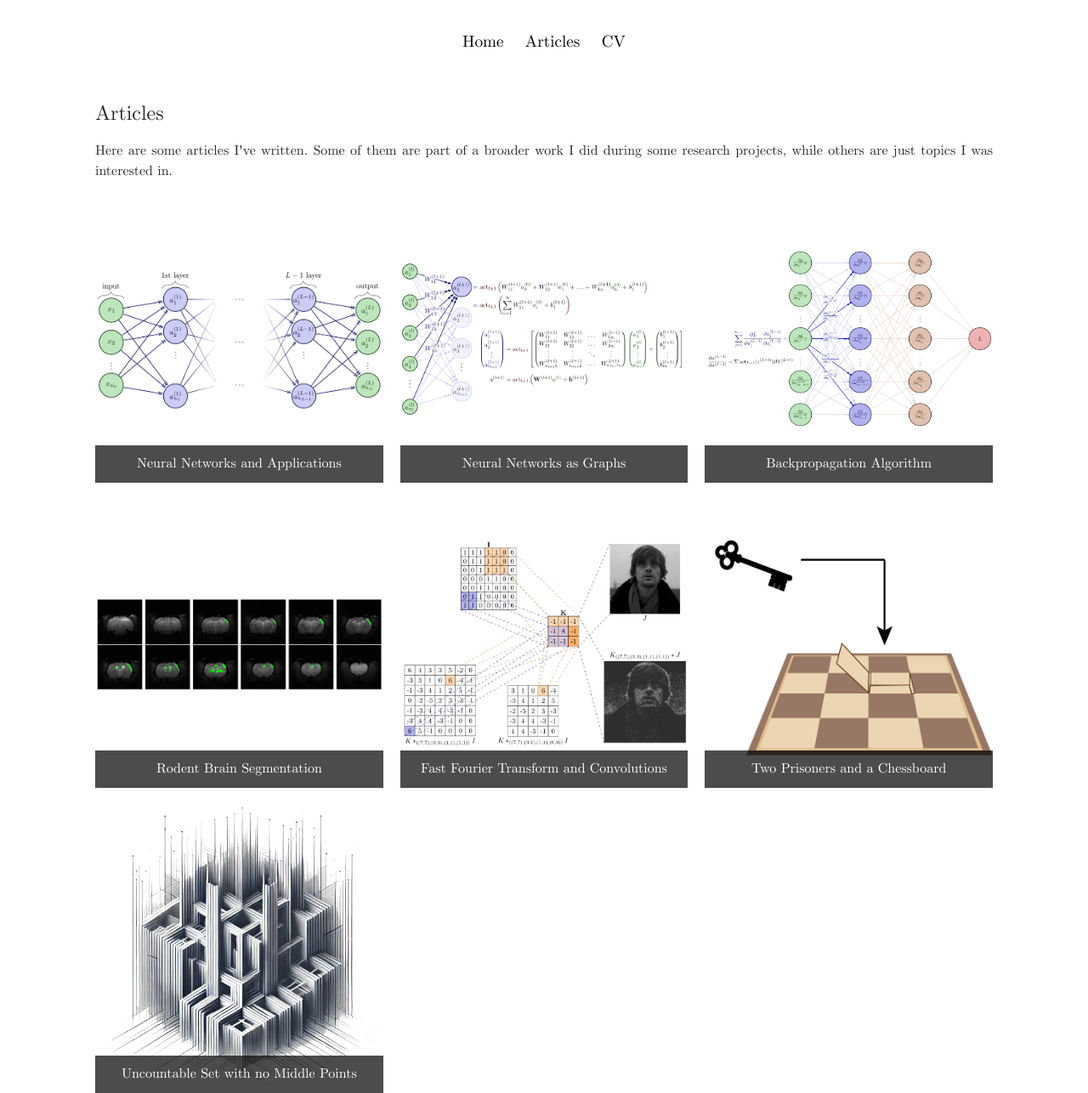
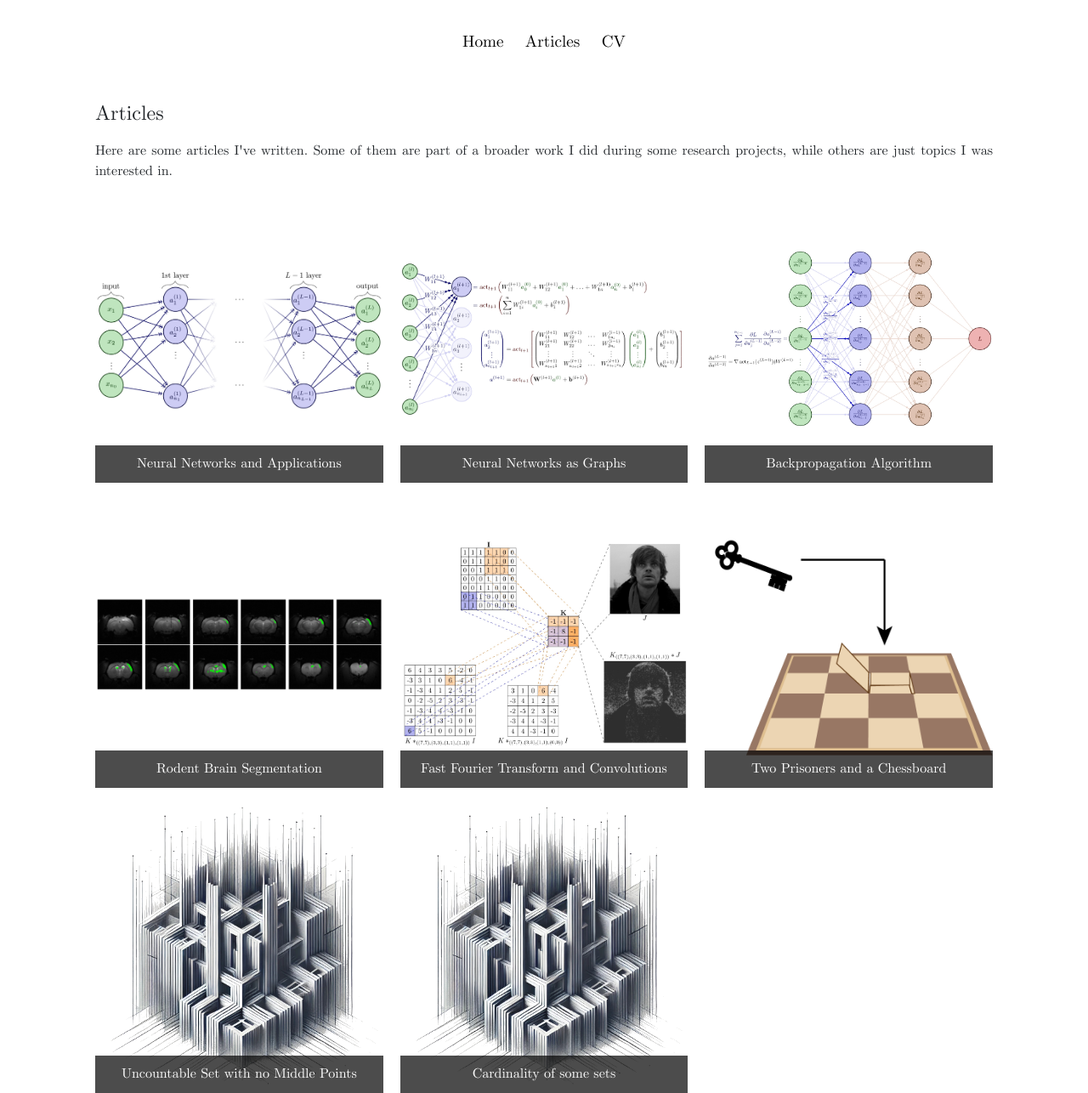
Before and after one commit to RoidaVinci/web, a Jekyll site: the page built from article.md, in a window 1280 px wide. Shown: the whole page at 85% size. Built offline with Jekyll 4.4.1, drawn with Linux system fonts in a browser that asks for light colours.

Commit message:
Update article.md

```diff
--- a/article.md
+++ b/article.md
@@ -57,6 +57,13 @@ permalink: /article/
                             <div class="article-title">Uncountable Set with no Middle Points</div>
                         </a>
                     </div>
+                    <div class="article-item">
+                        <a href="../articles/cardinality.html">
+                            <img src="../thumbnail/uncountable.jpg" alt="Cardinality">
+                            <div class="article-title">Cardinality of some sets</div>
+                        </a>
+                    </div>
+
                 </div>
             </div>
         </div>
```
